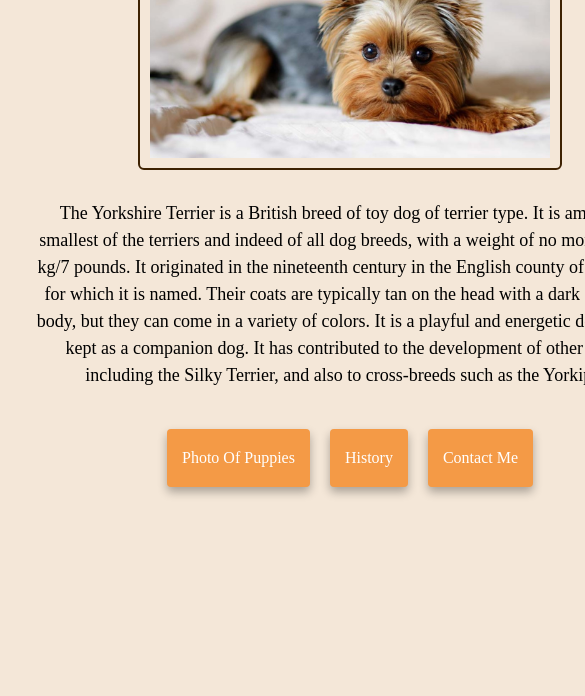
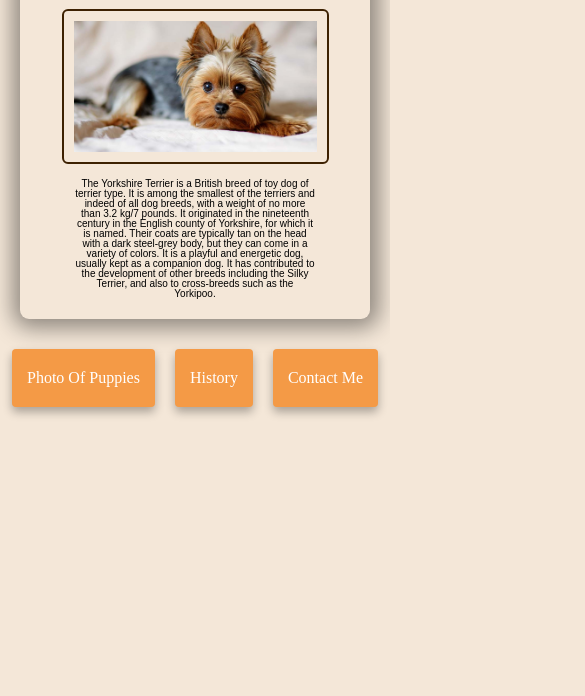
Before and after one commit to Irenkawww/My-dog, a plain HTML site: page index.html in a window 390 px wide. Shown: the part 148-844 px from the top of the page, 585 px wide, since content can reach past the window. Drawn offline with Linux system fonts and the light colour scheme.

Commit message:
made it responsive

```diff
--- a/index.html
+++ b/index.html
@@ -9,40 +9,42 @@
     <title>Yorkshire Terrier</title>
   </head>
   <body>
+    <div class="container">
       <h1>Yorkshire Terrier</h1>
       <img
         src="/images/yorkterier.jpg"
         alt="photo Yorkshire Terrier"
-      width="400"
+        width="90%"
         class="centred"
       />
       <p>
-      The Yorkshire Terrier is a British breed of toy dog of terrier type. It is
-      among the smallest of the terriers and indeed of all dog breeds, with a
-      weight of no more than 3.2 kg/7 pounds. It originated in the nineteenth
-      century in the English county of Yorkshire, for which it is named. Their
-      coats are typically tan on the head with a dark steel-grey body, but they
-      can come in a variety of colors. It is a playful and energetic dog,
-      usually kept as a companion dog. It has contributed to the development of
-      other breeds including the Silky Terrier, and also to cross-breeds such as
-      the Yorkipoo.
+        The Yorkshire Terrier is a British breed of toy dog of terrier type. It
+        is among the smallest of the terriers and indeed of all dog breeds, with
+        a weight of no more than 3.2 kg/7 pounds. It originated in the
+        nineteenth century in the English county of Yorkshire, for which it is
+        named. Their coats are typically tan on the head with a dark steel-grey
+        body, but they can come in a variety of colors. It is a playful and
+        energetic dog, usually kept as a companion dog. It has contributed to
+        the development of other breeds including the Silky Terrier, and also to
+        cross-breeds such as the Yorkipoo.
       </p>
+    </div>
     <div class="navigation-links">
       <a
         href="/photo.html"
-        class="contact-link"
+        class="contact-link centred"
         title="The Yorkshire Terrier's puppy photos"
         >Photo of puppies</a
       >
       <a
         href="/history.html"
-        class="contact-link"
+        class="contact-link centred"
         title="The Yorkshire Terrier's historical background"
         >History</a
       >
       <a
         href="/contact.html"
-        class="contact-link"
+        class="contact-link centred"
         title="Contact Iryna Shcherbytska"
         >Contact Me</a
       >
--- a/src/style.css
+++ b/src/style.css
@@ -1,6 +1,6 @@
 body{
     background-color: rgb(244, 231, 216);
-    width: 700px;
+    max-width: 800px;
     margin: auto;
 }
 h1 {
@@ -14,21 +14,34 @@ border-radius: 6px;
 padding: 10px;
 }
 p {
-    padding: 20px;
+    padding: 10px;
     margin: 10px;
     border-radius: 4px;
     font-size: 18px;
     line-height: 1.5;
     text-align: center;
 }
+.container {
+    box-shadow: 1px 1px 22px 8px rgba(0, 0, 0, 0.42);
+    margin: 20px 20px;
+    padding: 5px 40px;
+    color: #000;
+    max-width: 600px;
+    border-radius: 9px;
+    font-family: "Cerbri sans", Arial, Helvetica, sans-serif;
+}
 .links {
     display: flex;
     margin-top: 40px;
     color: rgb(86, 52, 1);
+    margin-bottom: 30px;
 }
 .centredlinks{
     justify-content: center;
     font-size: 25px;
+}
+.centred {
+text-align: center;
 }
 .links:hover {
     text-decoration: underline;
@@ -51,10 +64,31 @@ p {
     padding: 20px 15px;
     text-decoration: none;
     text-transform: capitalize;
+    margin-bottom: 30px;
 }
 
 .contact-link {
     background: rgb(244, 154, 70);
     box-shadow: 0 5px 10px rgba(0, 0, 0, 0.3);
     color: white;
+    }
+@media (max-width:800px) {
+    h1 {
+        font-size: 36px;
+    }
+
+    h2 {
+        font-size: 18px;
+    }
+
+    h3 {
+        font-size: 14px;
+        opacity: 0.7;
+    }
+    p {
+        padding: 10px;
+        margin: 5px;
+        font-size: 10px;
+        line-height: 1;
+    }
 }
```
Also changed, not shown: contact.html (+2 -0 lines), history.html (+6 -3 lines), photo.html (+9 -7 lines). Lines whose indentation alone changed are shown as unchanged.
